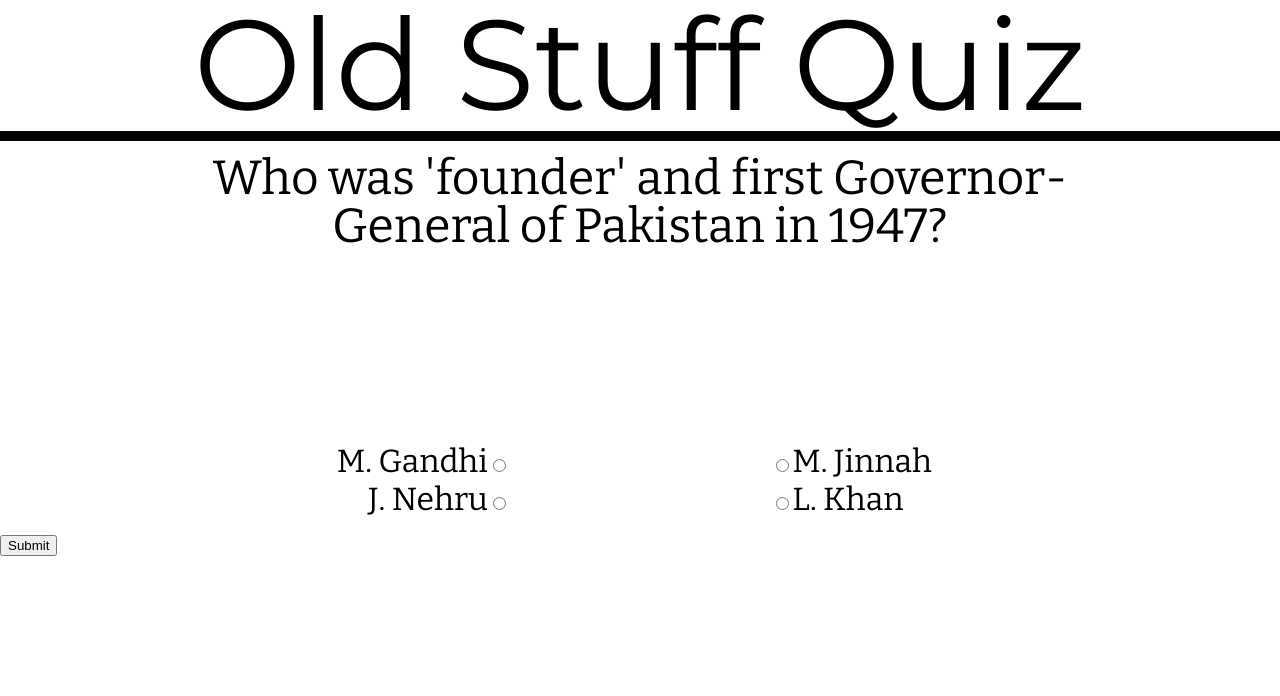
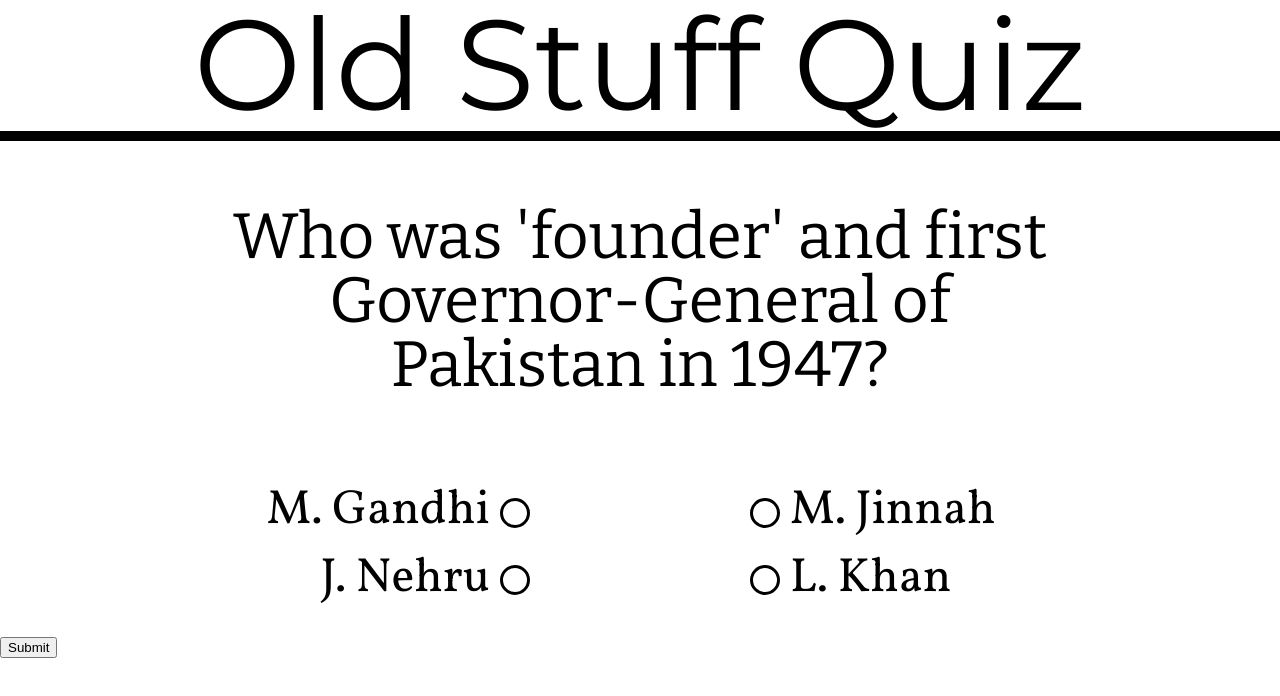
Before and after one commit to D-Buettner/quiz, a plain HTML site: page index.html in a window 1280 px wide. Drawn offline with nearby package versions, Linux system fonts and the light colour scheme.

Commit message:
finished radio buttons

```diff
--- a/index.html
+++ b/index.html
@@ -5,6 +5,7 @@
     <link rel="stylesheet" type="text/css" href="http://fonts.googleapis.com/css?family=Montserrat">
     <link rel="stylesheet" type="text/css" href="http://fonts.googleapis.com/css?family=Bitter">
     <link rel="stylesheet" type="text/css" href="theme.css">
+    <link href='http://fonts.googleapis.com/css?family=Vollkorn' rel='stylesheet' type='text/css'>
     <title>Deric's Rad Quiz</title>
 </head>
 <body onload="runGame(questions)">
--- a/script.js
+++ b/script.js
@@ -39,11 +39,10 @@ Game.prototype.displayNextQuestion = function(questionIndex) {
     answerContainer.appendChild(answerList[i]);
   }
   qForm.appendChild(answerContainer);
-  // Create submit button
-  var submitButton = document.createElement("input");
-  submitButton.setAttribute("type", "submit");
-  submitButton.setAttribute("id", "submit_button");
-  qForm.appendChild(submitButton);
+
+  var buttons = createButtons();
+  qForm.appendChild(buttons);
+
   // Event listener for submit button
   // Maybe redo that/this with bind?
   var that = this;
@@ -110,21 +109,28 @@ function createQuestion(text) {
   }
 
 function createAnswers(question) {
+  // Create list of answers. Half 'left' sided, half 'right' sided.
   var answers = [];
   for (var i = 0; i < question.choices.length; i++) {
     var answerLabel = document.createElement("label");
     answerLabel.setAttribute("id", "answer_" + i);
-    // textContent prefered over innerHTML for sec and performance
+    // textContent prefered over innerHTML
     answerLabel.textContent = question.choices[i];
-
+    // Spans to create custom radio button.
+    var span = document.createElement("span");
+    span.appendChild(document.createElement("span"));
     var button = document.createElement("input");
     button.setAttribute("type", "radio");
     button.setAttribute("name", "selected_answer");
     button.setAttribute("value", i);
     button.setAttribute("class", 'answer_choices')
+    // Class and span depending on side.
     if (i < question.choices.length / 2.0) {
-      answerLabel.appendChild(button);
+      answerLabel.insertBefore(button, answerLabel.firstChild);
+      answerLabel.appendChild(span);
+      answerLabel.setAttribute("class", "left_answers");
     } else {
+      answerLabel.insertBefore(span, answerLabel.firstChild);
       answerLabel.insertBefore(button, answerLabel.firstChild);
       answerLabel.setAttribute("class", "right_answers");
     }
@@ -133,6 +139,17 @@ function createAnswers(question) {
   return answers;
 }
 
+function createButtons() {
+  // Create submit button
+  var buttonsDiv = document.createElement("div");
+  buttonsDiv.setAttribute("id", "buttons");
+  var submitButton = document.createElement("input");
+  submitButton.setAttribute("type", "submit");
+  submitButton.setAttribute("id", "submit_button");
+  buttonsDiv.appendChild(submitButton);
+  return buttonsDiv;
+}
+
 function runGame(question_list) {
   var CurrentGame = new Game(question_list);
   CurrentGame.displayNextQuestion(0);
--- a/theme.css
+++ b/theme.css
@@ -61,9 +61,10 @@ header {
     /*background-color: #E8E8E8;*/
     width: 67%;
     margin: auto;
+    margin-top: 1em;
     text-align: center;
     font-family: 'Bitter', serif;
-    font-size: 3em;
+    font-size: 4em;
     border-radius: 4px;
 }
 
@@ -73,27 +74,69 @@ header {
 
 #answer_container {
     text-align: right;
-    font-family: 'Bitter', serif;
-    font-size: 2em;
+    font-family: 'Vollkorn', serif;
+    font-size: 3em;
     padding-bottom: 0.5em;
-    margin-top: 6em;
+    margin-top: 1.2em;
+    padding-top: 0.5em;
     -moz-column-count: 2;
-    -moz-column-gap: 8em;
+    -moz-column-gap: 4em;
     -webkit-column-count: 2;
-    -webkit-column-gap: 8em;
+    -webkit-column-gap: 4em;
     column-count: 2;
-    column-gap: 8em;
+    column-gap: 4em;
 }
 
 #answer_container > label {
     display: block;
     padding: 0.1em;
+    height: 1.2em;
 }
 
 .right_answers {
+    display: block;
     text-align: left;
+    /*position: relative;
+    top: -0.08em;*/
 }
 
 label {
-    padding-top: 0.3em;
+    padding-top: 0.5em;
+    border: transparent 0.2em;
 }
+
+input[type=radio]:not(old){
+  width   : 0;
+  margin  : 0;
+  padding : 0;
+  font-size:0;
+  opacity : 0;
+  overflow: hidden;
+}
+
+#buttons {
+    width: 100%;
+    height: 15%;
+}
+
+label > span {
+    width: 0.5em;
+    height: 0.5em;
+    margin: 0.2em;
+    margin-bottom: 0;
+    border: 0.0831245em solid black;
+    border-radius: 50%;
+    display:inline-block;
+    position: relative;
+    top: 0.1em;
+
+}
+
+input[type=radio]:checked + span > span {
+    width: 0.5em;
+    height: 0.5em;
+    background-color: black;
+    border-radius: 50%;
+    display: block;
+    position: absolute;
+}
```
